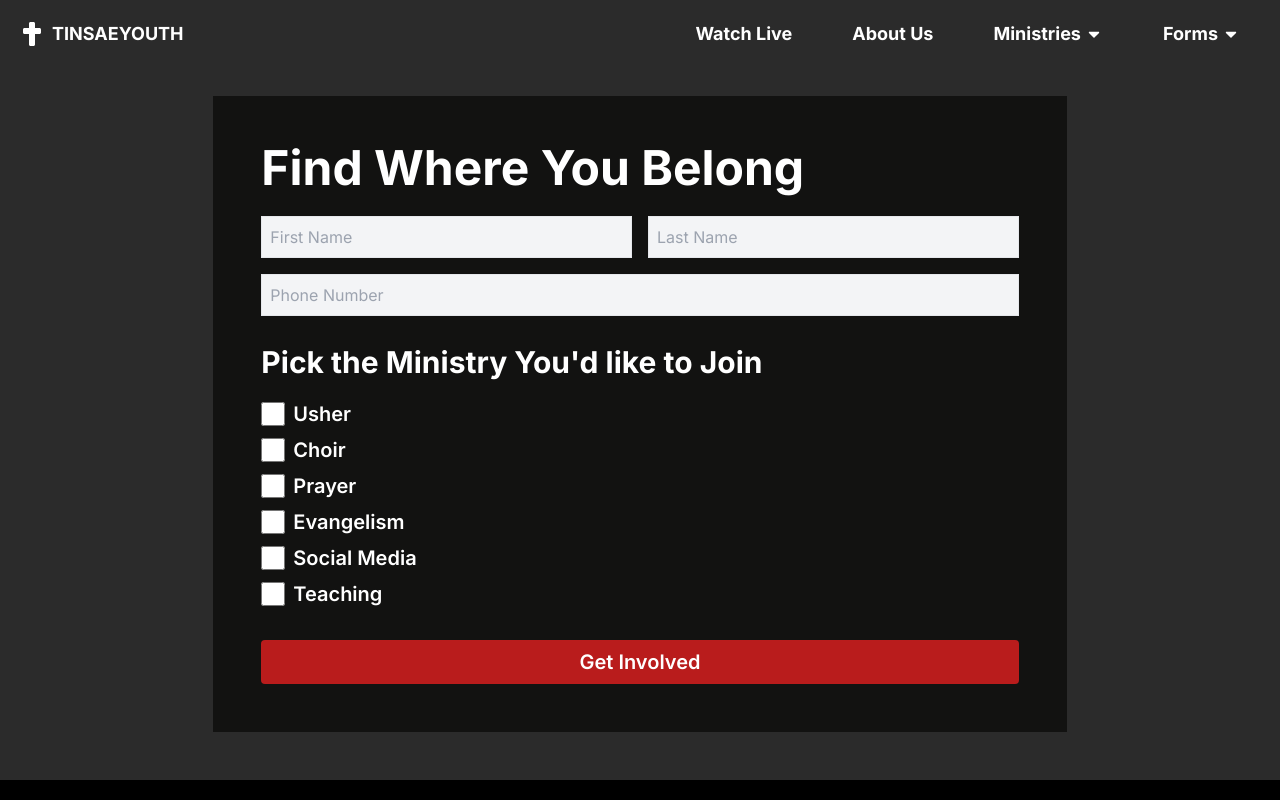
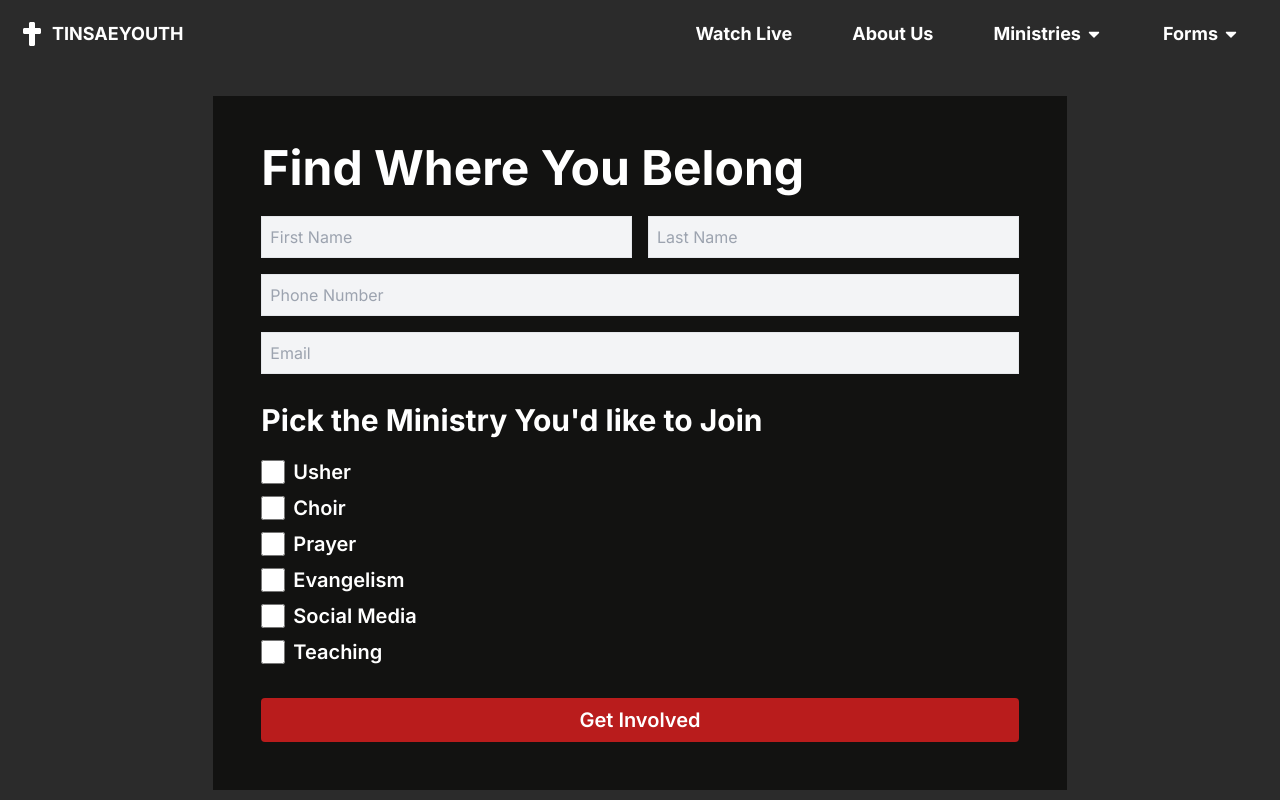
Before and after one commit to Janet-T1/Tinsae-Church, a Next.js app in the folder TinsaeChurch/: page /getInvolved in a window 1280 px wide. Shown: the top 800 px of the page. Built offline with nearby package versions, Linux system fonts and the light colour scheme.

Commit message:
used useForm on get involved form

```diff
--- a/TinsaeChurch/src/app/components/GetInvolvedForm.js
+++ b/TinsaeChurch/src/app/components/GetInvolvedForm.js
@@ -1,34 +1,76 @@
+'use client'
 import React from 'react';
+import { useForm } from 'react-hook-form';
+
+
+
 
 const GetInvolvedForm = () => {
+
+    const { register, handleSubmit, reset, setValue, watch, formState: { errors } } = useForm();
+    const onSubmit = data => {
+        console.log(data);
+        reset();
+    };
+
+    const validateMinistry = value => value.length > 0 || "At least one ministry must be selected";
+
     return (
         <div className="w-screen  flex items-center justify-center bg-[#2b2b2b] ">
             <div className="md:w-3/4 lg:w-2/3 bg-[#121211] p-12 mt-24 mb-12">
                 <h1 className="text-5xl font-bold mb-6  text-white">Find Where You Belong</h1>
-                <form className="flex flex-col gap-4">
+                <form onSubmit={handleSubmit(onSubmit)} className="flex flex-col gap-4">
                     <div className="flex flex-col md:flex-row gap-4">
                         <input
+                            {...register("firstName", { required: "First Name is required" })}
                             type="text"
                             placeholder="First Name"
                             className="p-2 border bg-gray-100 text-black flex-1 input-placeholder"
                         />
+                        {errors.firstName && <p className="text-red-600">{errors.firstName.message}</p>}
                         <input
+                            {...register("lastName", { required: "Last Name is required" })}
                             type="text"
                             placeholder="Last Name"
                             className="p-2 border bg-gray-100 text-black flex-1 input-placeholder"
                         />
+                        {errors.lastName && <p className="text-red-600">{errors.lastName.message}</p>}
                     </div>
                     <input
+                        {...register("phoneNumber", {
+                            required: "Phone Number is required",
+                            pattern: {
+                                value: /^[0-9]{10,15}$/,
+                                message: "Invalid phone number"
+                            }
+                        })}
                         type="tel"
                         placeholder="Phone Number"
                         className="p-2 border bg-gray-100 text-black input-placeholder"
                     />
+                    {errors.phoneNumber && <p className="text-red-600">{errors.phoneNumber.message}</p>}
+
+                    <input
+                        {...register("email", {
+                            required: "Email is required",
+                            pattern: {
+                                value: /^[a-zA-Z0-9_.+-]+@[a-zA-Z0-9-]+\.[a-zA-Z0-9-.]+$/,
+                                message: "Invalid email address"
+                            }
+                        })}
+                        type="email"
+                        placeholder="Email"
+                        className="p-2 border bg-gray-100 text-black input-placeholder"
+                    />
+
+                    {errors.email && <p className="text-red-600">{errors.email.message}</p>}
 
                     <h1 className=" font-bold mb-1 mt-3 text-white text-3xl font-bold">Pick the Ministry You'd like to Join</h1>
                     <div className="flex flex-col gap-2 text-xl font-semibold ">
                         {['Usher', 'Choir', 'Prayer', 'Evangelism', 'Social Media', 'Teaching'].map(ministry => (
                             <label key={ministry} className="text-white flex items-center">
                                 <input
+                                    {...register("ministry", { validate: validateMinistry })}
                                     type="checkbox"
                                     className="mr-2 h-6 w-6 accent-[#2b2b2b]"
                                     name="ministry"
@@ -36,9 +78,10 @@ const GetInvolvedForm = () => {
                                 />
                                 {ministry}
                             </label>
+
                         ))}
                     </div>
-
+                    {errors.ministry && <p className="text-red-600">{errors.ministry.message}</p>}
                     <button
                         type="submit"
                         className="p-2 mt-4 bg-red-700 text-white font-semibold rounded hover:bg-red-800 transition-colors text-xl"
```
